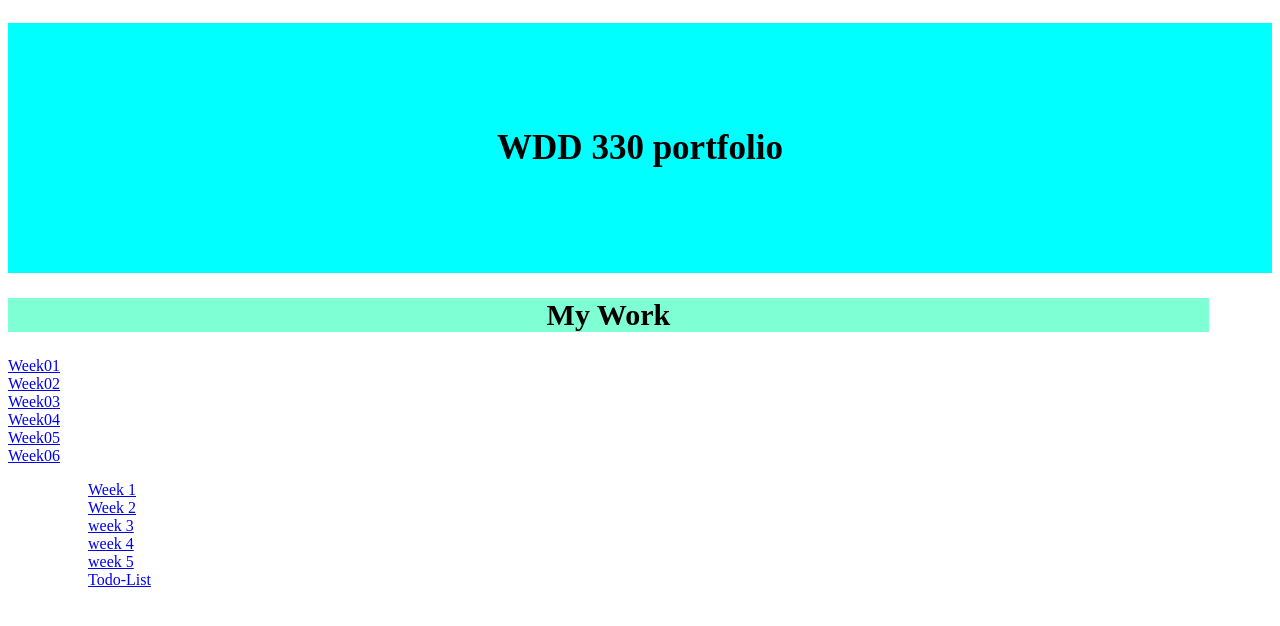
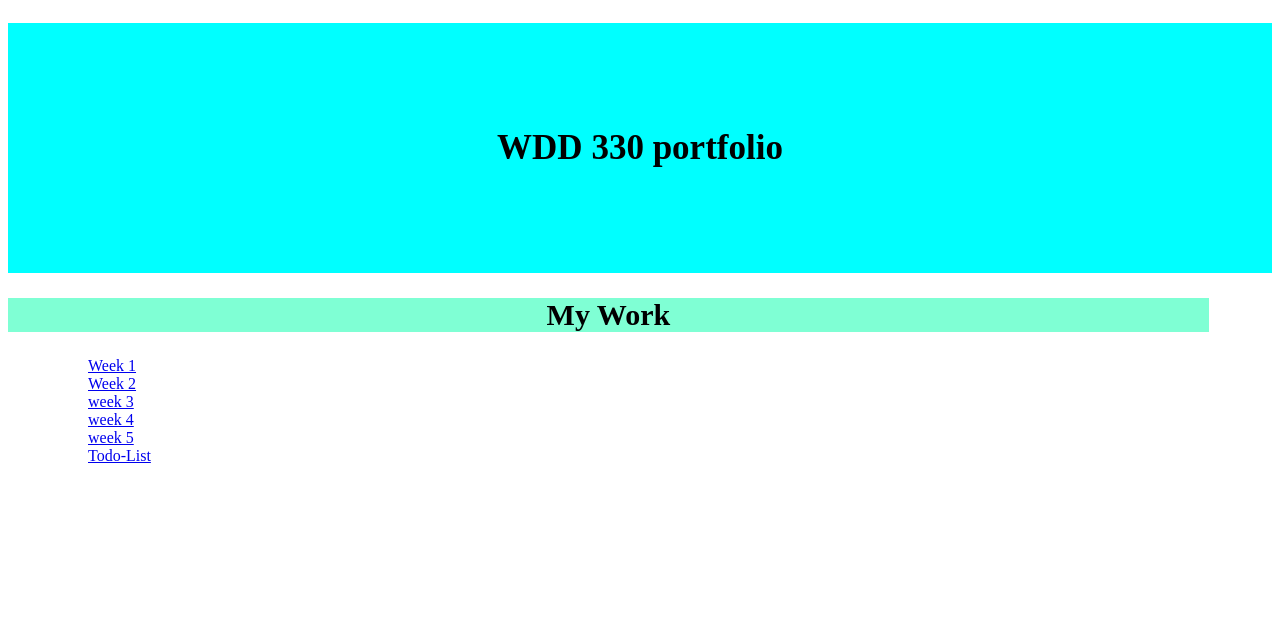
Before and after one commit to AMACAFELLA/WDD-330-Portfolio, a plain HTML site: page index.html in a window 1280 px wide. Drawn offline with Linux system fonts and the light colour scheme; files that its build step writes are made by us from their sources.

Commit message:
Update index.html

```diff
--- a/index.html
+++ b/index.html
@@ -9,14 +9,6 @@
   <body>
     <h1>WDD 330 portfolio</h1>
     <h2>My Work</h2>
-    <li>
-      <li><a href="week1/index.html">Week01</a></li>
-      <li><a href="week2/index.html">Week02</a></li>
-      <li><a href="week3/index.html">Week03</a></li>
-      <li><a href="week4/index.html">Week04</a></li>
-      <li><a href="week5/index.html">Week05</a></li>
-      <li><a href="Todo/todo.html">Week06</a></li>
-    </li>
     <ol>
       <ol id="linksList"></ol>
 
```
